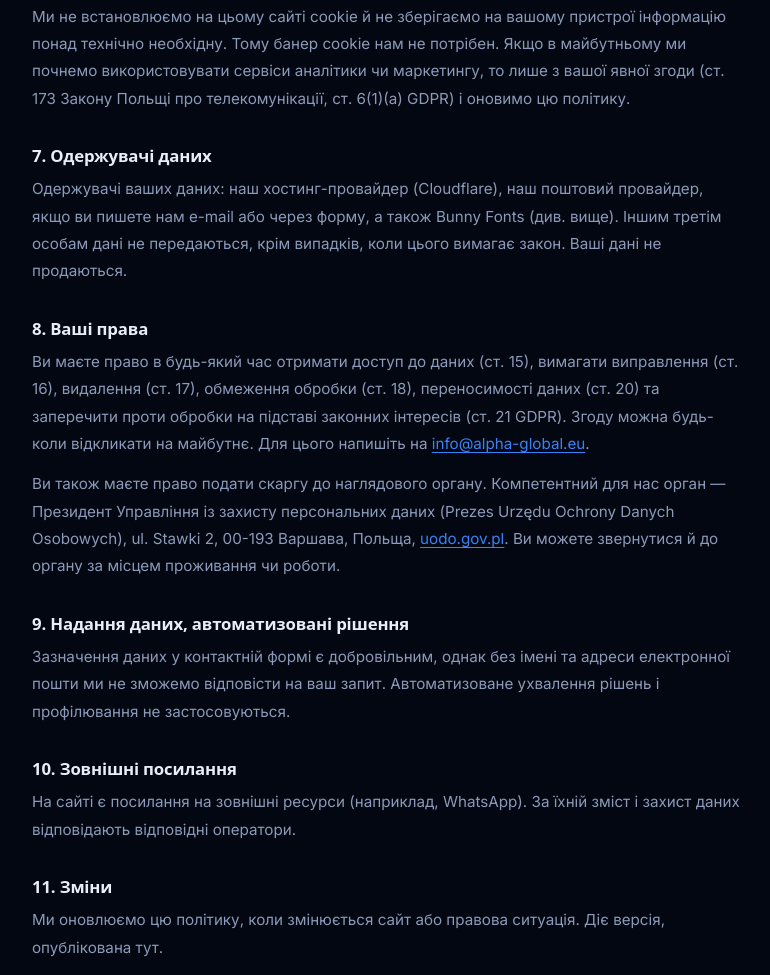
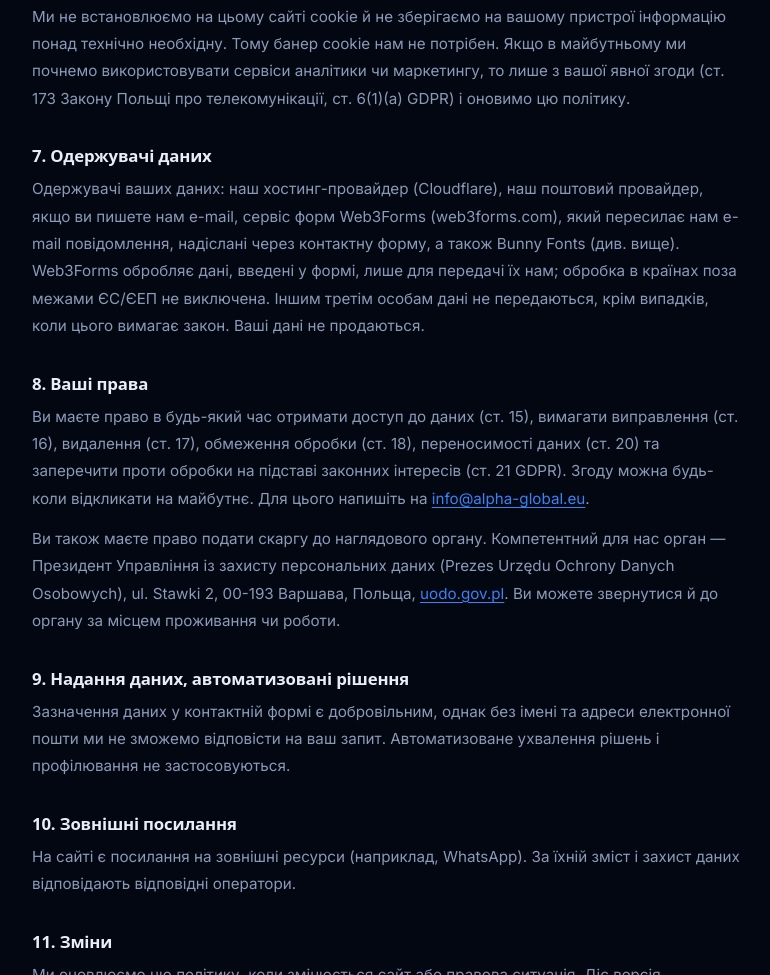
Before and after one commit to otproject1/alpha-global-website, a plain HTML site: page uk/privacy/index.html in a window 1280 px wide. Shown: the part 1666-2641 px from the top of the page, without its empty margins (252-1022 px from the left). Drawn offline with Linux system fonts and the light colour scheme; a web font is replaced by a local one.

Commit message:
UK privacy: name Web3Forms as form service recipient
Co-Authored-By: Claude Sonnet 5.5 <noreply@anthropic.com>
Claude-Session: https://claude.ai/code/session_01LPeejNHBSgYcwPzZX1qbQW

```diff
--- a/uk/privacy/index.html
+++ b/uk/privacy/index.html
@@ -54,7 +54,7 @@
 <p>Ми не встановлюємо на цьому сайті cookie й не зберігаємо на вашому пристрої інформацію понад технічно необхідну. Тому банер cookie нам не потрібен. Якщо в майбутньому ми почнемо використовувати сервіси аналітики чи маркетингу, то лише з вашої явної згоди (ст. 173 Закону Польщі про телекомунікації, ст. 6(1)(a) GDPR) і оновимо цю політику.</p>
 
 <h2>7. Одержувачі даних</h2>
-<p>Одержувачі ваших даних: наш хостинг-провайдер (Cloudflare), наш поштовий провайдер, якщо ви пишете нам e-mail або через форму, а також Bunny Fonts (див. вище). Іншим третім особам дані не передаються, крім випадків, коли цього вимагає закон. Ваші дані не продаються.</p>
+<p>Одержувачі ваших даних: наш хостинг-провайдер (Cloudflare), наш поштовий провайдер, якщо ви пишете нам e-mail, сервіс форм Web3Forms (web3forms.com), який пересилає нам e-mail повідомлення, надіслані через контактну форму, а також Bunny Fonts (див. вище). Web3Forms обробляє дані, введені у формі, лише для передачі їх нам; обробка в країнах поза межами ЄС/ЄЕП не виключена. Іншим третім особам дані не передаються, крім випадків, коли цього вимагає закон. Ваші дані не продаються.</p>
 
 <h2>8. Ваші права</h2>
 <p>Ви маєте право в будь-який час отримати доступ до даних (ст. 15), вимагати виправлення (ст. 16), видалення (ст. 17), обмеження обробки (ст. 18), переносимості даних (ст. 20) та заперечити проти обробки на підставі законних інтересів (ст. 21 GDPR). Згоду можна будь-коли відкликати на майбутнє. Для цього напишіть на <a href="mailto:info@alpha-global.eu">info@alpha-global.eu</a>.</p>
```
